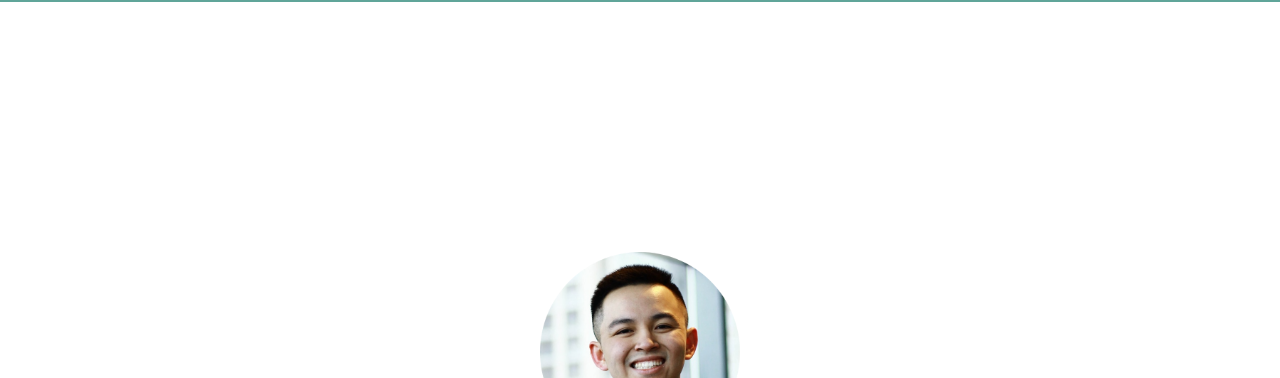
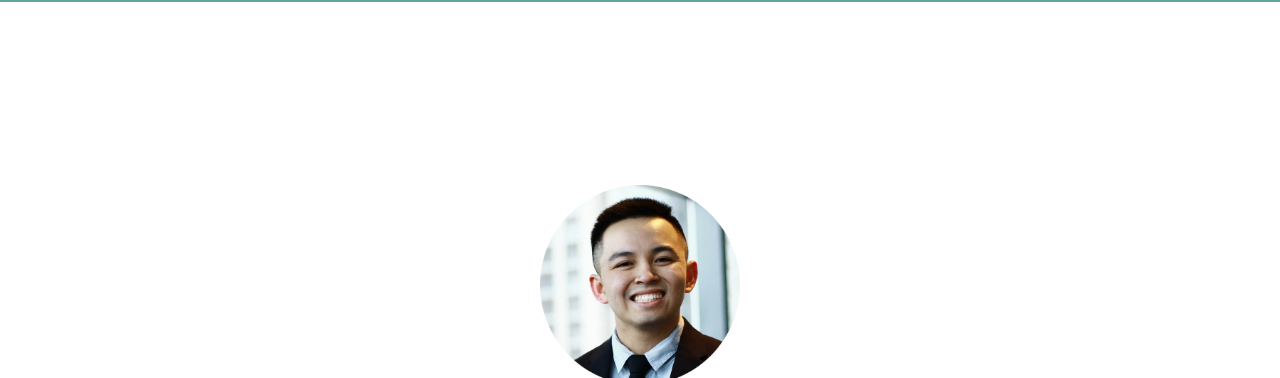
Before and after one commit to filigino/ginosalayo.com, a website: page index.html in a window 1280 px wide. Shown: the part 66-444 px from the top of the page. Drawn offline with nearby package versions, Linux system fonts and the light colour scheme.

Commit message:
Fixed spacing

```diff
--- a/css/styles.scss
+++ b/css/styles.scss
@@ -14,7 +14,7 @@ $headshot-height: 200px;
 }
 
 .jumbotron {
-    margin: 250px 0px 0px 0px;
+    margin: 183px 0px 0px 0px;
     padding: 0px 0px;
     background: white;
 }
```
Also changed, not shown: css/styles.css.
